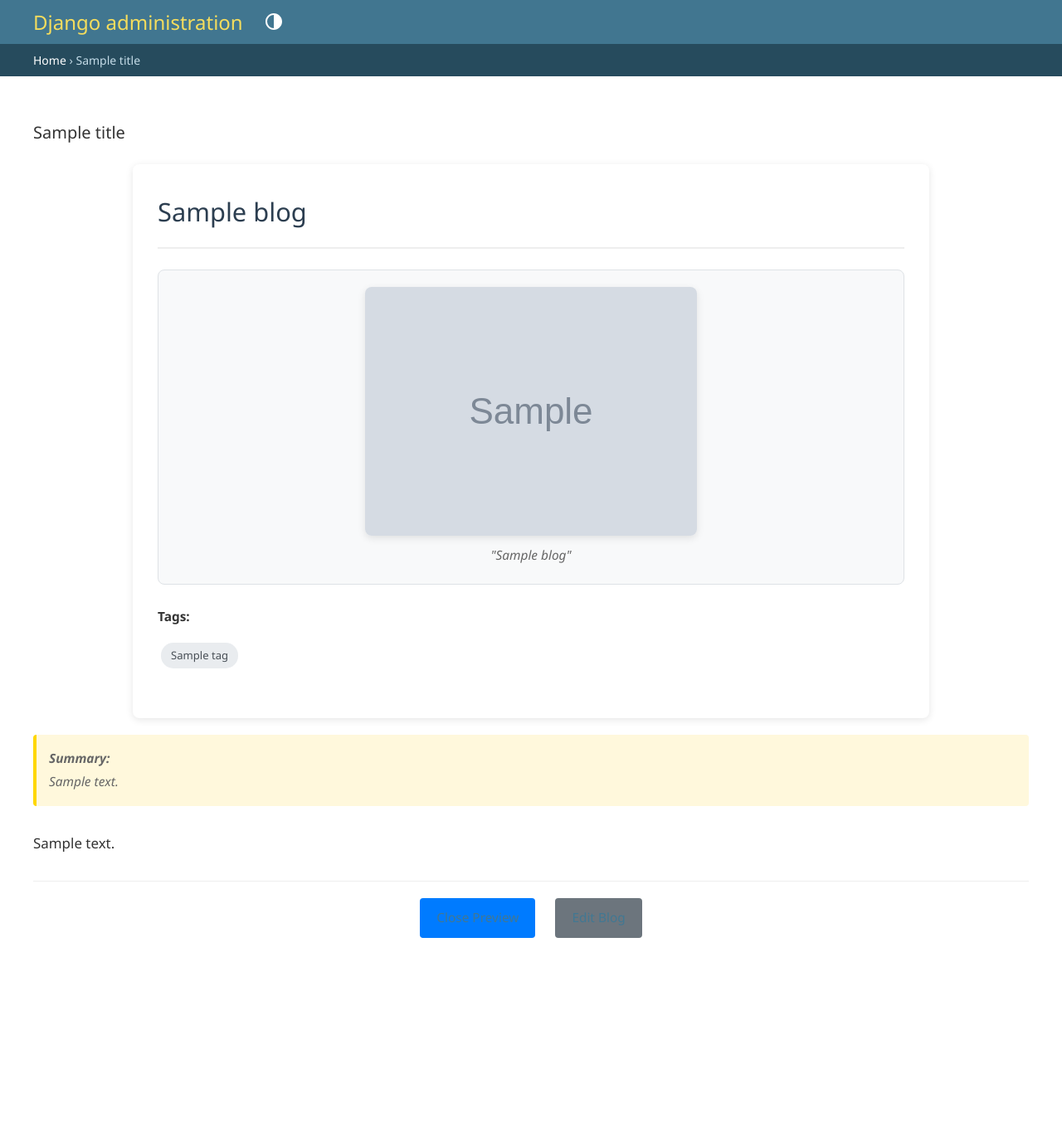
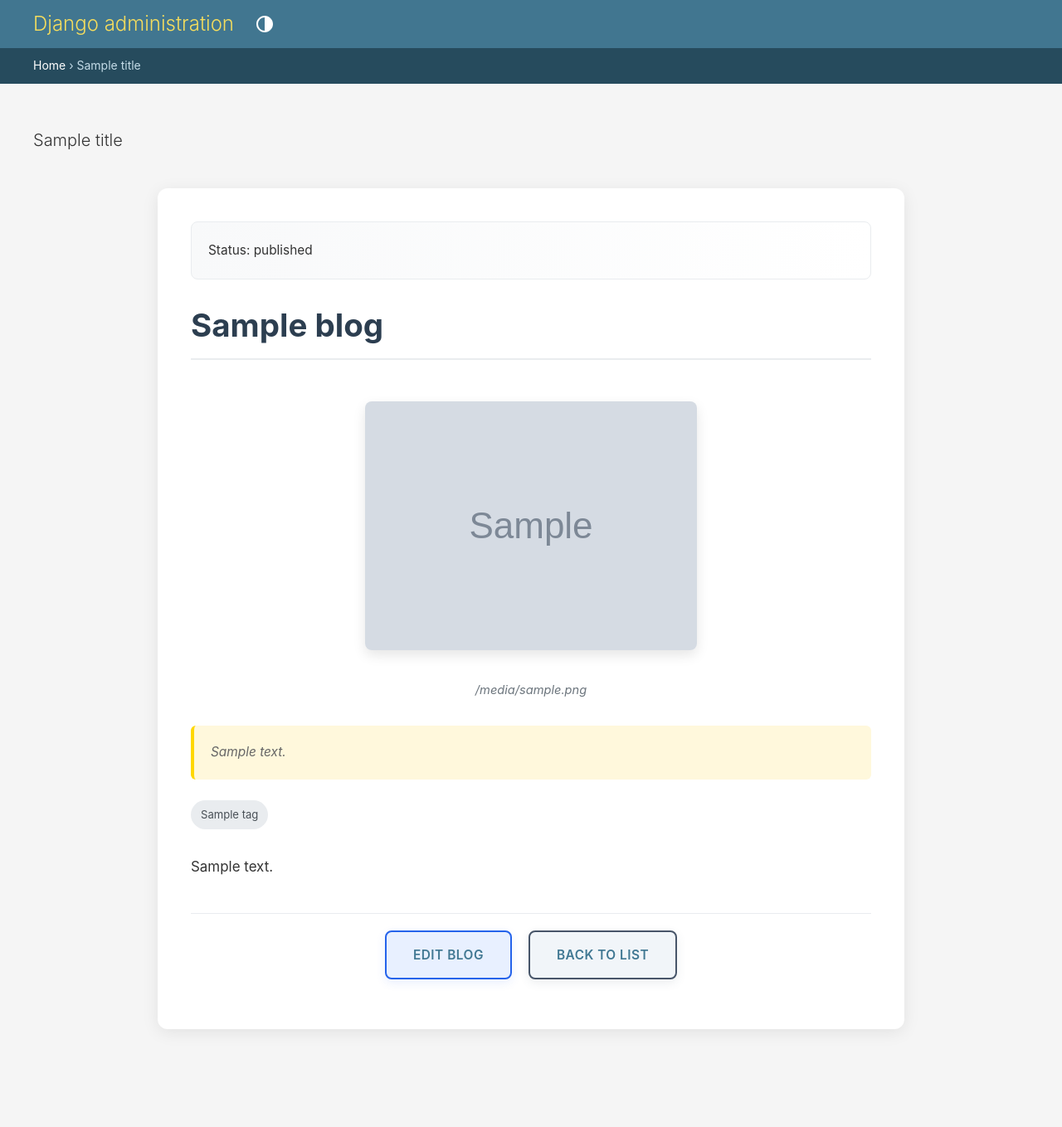
Before and after one commit to swastik404-ai/voter_management, a Django app: template blogs/templates/admin/blogs/blog/preview.html in a window 1280 px wide. Shown: the whole page at 83% size. Before the commit the page ends 1131 px from the top, so only its background shows below. Run offline with Django 5.2, Linux system fonts and the light colour scheme; the template is opened without the code that fills it: most values are stand-ins (such as "Sample title", 1, 10 or a date in 2020); grey boxes marked "Sample" are stand-in pictures.

Commit message:
preview.html

```diff
--- a/blogs/templates/admin/blogs/blog/preview.html
+++ b/blogs/templates/admin/blogs/blog/preview.html
@@ -3,165 +3,278 @@
 
 {% block extrastyle %}
 <style>
+    /* Modern Reset and Base Styles */
+    * {
+        margin: 0;
+        padding: 0;
+        box-sizing: border-box;
+    }
+
+    body {
+        background: #f5f5f5;
+        font-family: -apple-system, BlinkMacSystemFont, "Segoe UI", Roboto, "Helvetica Neue", Arial, sans-serif;
+        line-height: 1.6;
+        color: #333;
+    }
+
+    /* Container Layout */
     .preview-container {
         max-width: 900px;
-        margin: 20px auto;
-        padding: 30px;
+        margin: 40px auto;
+        padding: 40px;
         background: white;
-        box-shadow: 0 2px 10px rgba(0,0,0,0.1);
-        border-radius: 8px;
+        box-shadow: 0 4px 20px rgba(0,0,0,0.08);
+        border-radius: 12px;
     }
 
+    /* Preview Header */
+    .preview-header {
+        background: linear-gradient(to right, #f8f9fa, #ffffff);
+        padding: 20px;
+        border-radius: 8px;
+        margin-bottom: 30px;
+        display: flex;
+        justify-content: space-between;
+        align-items: center;
+        border: 1px solid #e9ecef;
+    }
+
+    .preview-info {
+        font-size: 0.95em;
+        color: #6c757d;
+    }
+
+    /* Blog Title */
     .blog-title {
         color: #2c3e50;
-        margin-bottom: 25px;
+        margin: 25px 0;
         padding-bottom: 15px;
-        border-bottom: 2px solid #eee;
-        font-size: 2em;
+        border-bottom: 2px solid #e9ecef;
+        font-size: 2.5em;
+        font-weight: 700;
+        line-height: 1.3;
     }
 
+    /* Featured Image Section */
     .featured-image-container {
-        margin: 20px 0;
-        text-align: center;
+        width: 100%;
+        margin: 30px auto;
+        display: flex;
+        flex-direction: column;
+        align-items: center;
+        justify-content: center;
+        background: transparent; /* Remove background for cleaner look */
+        padding: 0; /* Remove padding to ensure full-width alignment */
+        border: none; /* Remove border for cleaner look */
+    }
+
+    .featured-image-wrapper {
+        width: 100%;
+        max-width: 800px; /* Adjust this value based on your needs */
+        margin: 0 auto;
+        position: relative;
+        display: flex;
+        justify-content: center;
+        align-items: center;
+        overflow: hidden;
+        border-radius: 12px;
         background: #f8f9fa;
         padding: 20px;
-        border-radius: 8px;
-        border: 1px solid #dee2e6;
+        box-shadow: 0 4px 20px rgba(0,0,0,0.08);
     }
 
     .featured-image {
         max-width: 100%;
         height: auto;
+        display: block;
         border-radius: 8px;
-        box-shadow: 0 3px 10px rgba(0,0,0,0.1);
-        margin: 0 auto;
+        box-shadow: 0 6px 15px rgba(0,0,0,0.1);
+        transition: transform 0.3s ease;
+    }
+
+    .featured-image:hover {
+        transform: scale(1.02);
+    }
+
+    .image-caption {
+        width: 100%;
+        max-width: 800px;
+        margin-top: 15px;
+        color: #6c757d;
+        font-style: italic;
+        text-align: center;
+        font-size: 0.95em;
+        padding: 0 20px;
+    }
+
+
+    /* Metadata Section */
+    .metadata {
+        background: #f8f9fa;
+        padding: 20px;
+        border-radius: 8px;
+        margin: 30px 0;
+        font-size: 0.95em;
+        color: #495057;
+        display: grid;
+        grid-template-columns: repeat(auto-fit, minmax(200px, 1fr));
+        gap: 20px;
+    }
+
+    .metadata-item {
+        padding: 10px;
+        background: white;
+        border-radius: 6px;
+        box-shadow: 0 2px 8px rgba(0,0,0,0.04);
+    }
+
+    .metadata-label {
+        font-weight: 600;
+        color: #495057;
+        margin-bottom: 5px;
         display: block;
     }
 
-    .image-caption {
-        margin-top: 10px;
-        color: #666;
-        font-style: italic;
+    /* Tags Section */
+    .tags-container {
+        margin: 20px 0;
+        display: flex;
+        flex-wrap: wrap;
+        gap: 10px;
     }
 
-    .metadata {
-        background: #f8f9fa;
-        padding: 15px;
-        border-radius: 6px;
-        margin: 20px 0;
-        font-size: 0.9em;
+    .tag {
+        background: #e9ecef;
         color: #495057;
+        padding: 6px 12px;
+        border-radius: 20px;
+        font-size: 0.85em;
+        transition: all 0.3s ease;
     }
 
-    .metadata-item {
-        margin: 8px 0;
-        padding: 5px 0;
-        border-bottom: 1px solid #dee2e6;
+    .tag:hover {
+        background: #dee2e6;
+        transform: translateY(-1px);
     }
 
-    .metadata-item:last-child {
-        border-bottom: none;
+    /* Content Section */
+    .content {
+        line-height: 1.8;
+        color: #333;
+        margin: 30px 0;
+        font-size: 1.1em;
     }
 
-    .preview-header {
-        background: #f8f9fa;
-        padding: 15px 20px;
-        border-radius: 6px;
-        margin-bottom: 20px;
-        display: flex;
-        justify-content: space-between;
-        align-items: center;
-        border: 1px solid #dee2e6;
+    .content p {
+        margin-bottom: 1.5em;
     }
 
-    .preview-info {
-        font-size: 0.9em;
-        color: #666;
+    .content img {
+        max-width: 100%;
+        height: auto;
+        margin: 20px 0;
+        border-radius: 8px;
     }
 
-    .user-info {
-        font-weight: 500;
-        color: #495057;
-    }
-
+    /* Summary Section */
     .summary {
         font-style: italic;
         color: #666;
-        margin: 20px 0;
-        padding: 15px;
+        margin: 25px 0;
+        padding: 20px;
         background: #fff8dc;
         border-left: 4px solid #ffd700;
-        border-radius: 4px;
+        border-radius: 6px;
+        line-height: 1.6;
     }
 
-    .content {
-        line-height: 1.8;
-        color: #333;
-        margin-top: 30px;
-        font-size: 1.1em;
-    }
-
-    .action-buttons {
-        margin-top: 30px;
-        text-align: center;
+    /* Action Buttons */
+        .action-buttons {
+        margin-top: 40px;
         padding: 20px 0;
-        border-top: 1px solid #eee;
+        border-top: 1px solid #e9ecef;
+        display: flex;
+        justify-content: center;
+        gap: 20px;
     }
 
     .btn {
         display: inline-block;
-        padding: 10px 20px;
-        margin: 0 10px;
-        border-radius: 4px;
+        padding: 14px 32px;
+        border-radius: 8px;
         text-decoration: none;
-        font-weight: 500;
+        font-weight: 600;
         cursor: pointer;
+        transition: all 0.3s ease;
+        font-size: 1em;
+        text-transform: uppercase;
+        letter-spacing: 0.5px;
+        border: 2px solid transparent;
+    }
+
+    /* New Light Button Styles */
+    .btn-primary {
+        background: #e8f0ff; /* Light blue background */
+        color: #2563eb; /* Darker blue text */
+        border: 2px solid #2563eb; /* Border matching text */
+        box-shadow: 0 4px 12px rgba(37, 99, 235, 0.1);
+    }
+
+    .btn-secondary {
+        background: #f1f5f9; /* Light gray background */
+        color: #475569; /* Slate text */
+        border: 2px solid #475569; /* Border matching text */
+        box-shadow: 0 4px 12px rgba(71, 85, 105, 0.1);
+    }
+
+    /* Hover Effects */
+    .btn-primary:hover {
+        background: #2563eb; /* Darker blue background on hover */
+        color: white;
+        box-shadow: 0 6px 15px rgba(37, 99, 235, 0.2);
+    }
+
+    .btn-secondary:hover {
+        background: #475569; /* Slate background on hover */
+        color: white;
+        box-shadow: 0 6px 15px rgba(71, 85, 105, 0.2);
+    }
+
+    /* Active state */
+    .btn:active {
+        transform: translateY(1px);
+        box-shadow: 0 2px 8px rgba(0,0,0,0.1);
+    }
+
+    /* Focus state for accessibility */
+    .btn:focus {
+        outline: none;
+        box-shadow: 0 0 0 3px rgba(37, 99, 235, 0.3);
+    }
+
+    /* Hover transition */
+    .btn {
         transition: all 0.3s ease;
     }
 
-    .btn-primary {
-        background: #007bff;
-        color: white;
-        border: none;
+    /* Additional hover effect */
+    .btn:hover {
+        transform: translateY(-2px);
     }
 
-    .btn-secondary {
-        background: #6c757d;
-        color: white;
-        border: none;
-    }
+    /* Responsive styles */
+    @media (max-width: 768px) {
+        .action-buttons {
+            flex-direction: column;
+            gap: 15px;
+            padding: 15px 0;
+        }
 
-    .btn:hover {
-        opacity: 0.9;
-        transform: translateY(-1px);
-    }
-
-    .tags {
-        margin: 15px 0;
-    }
-
-    .tag {
-        display: inline-block;
-        background: #e9ecef;
-        padding: 4px 12px;
-        border-radius: 15px;
-        font-size: 0.85em;
-        margin: 2px 4px;
-        color: #495057;
-    }
-
-    .no-image {
-        padding: 40px;
-        text-align: center;
-        color: #6c757d;
-        background: #f8f9fa;
-        border: 2px dashed #dee2e6;
-        border-radius: 8px;
-    }
-
-    @media print {
-        .action-buttons {
-            display: none;
+        .btn {
+            width: 100%;
+            padding: 12px 24px;
+            font-size: 0.95em;
+            text-align: center;
         }
     }
 </style>
@@ -169,50 +282,37 @@
 
 {% block content %}
 <div class="preview-container">
+    <div class="preview-header">
 
+        <div class="preview-status">
+            Status: <span class="status-badge status-{{ blog.status|lower }}">{{ blog.status }}</span>
+        </div>
+    </div>
 
     <h1 class="blog-title">{{ blog.title }}</h1>
 
     {% if blog.featured_image %}
     <div class="featured-image-container">
-        <img
-            src="{{ blog.featured_image.url }}"
-            alt="{{ blog.title }}"
-            class="featured-image"
-            onerror="this.style.display='none'; this.nextElementSibling.style.display='block';"
-        >
-        <div class="no-image" style="display: none;">
-            Unable to load featured image
-        </div>
-        <div class="image-caption">
-             "{{ blog.title }}"
-        </div>
-    </div>
-    {% else %}
-    <div class="featured-image-container">
-        <div class="no-image">
-            No featured image available
-        </div>
+        <img src="{{ blog.featured_image.url }}" alt="{{ blog.title }}" class="featured-image">
+        {% if blog.image_caption %}
+        <div class="image-caption">{{ blog.image_caption }}</div>
+        {% endif %}
     </div>
     {% endif %}
 
 
-        {% if blog.tags %}
-        <div class="metadata-item">
-            <strong>Tags:</strong>
-            <div class="tags">
-                {% for tag in blog.tags.split %}
-                    <span class="tag">{{ tag }}</span>
-                {% endfor %}
-            </div>
-        </div>
-        {% endif %}
-    </div>
 
     {% if blog.summary %}
     <div class="summary">
-        <strong>Summary:</strong><br>
         {{ blog.summary }}
+    </div>
+    {% endif %}
+
+    {% if blog.tags.all %}
+    <div class="tags-container">
+        {% for tag in blog.tags.all %}
+        <span class="tag">{{ tag.name }}</span>
+        {% endfor %}
     </div>
     {% endif %}
 
@@ -221,52 +321,8 @@
     </div>
 
     <div class="action-buttons">
-        <a href="#" onclick="window.close();" class="btn btn-primary">Close Preview</a>
-        <a href="{% url 'admin:blogs_blog_change' blog.pk %}" class="btn btn-secondary">Edit Blog</a>
+        <a href="{% url 'admin:blogs_blog_change' blog.id %}" class="btn btn-primary">Edit Blog</a>
+        <a href="{% url 'admin:blogs_blog_changelist' %}" class="btn btn-secondary">Back to List</a>
     </div>
 </div>
-
-<script>
-document.addEventListener('DOMContentLoaded', function() {
-    // Handle external links
-    document.querySelectorAll('.content a').forEach(function(link) {
-        if (link.hostname !== window.location.hostname) {
-            link.target = '_blank';
-            link.rel = 'noopener noreferrer';
-        }
-    });
-
-    // Handle close button
-    document.querySelector('.btn-primary').addEventListener('click', function(e) {
-        e.preventDefault();
-        if (window.opener && !window.opener.closed) {
-            window.close();
-        } else {
-            window.history.back();
-        }
-    });
-
-    // Handle featured image
-    const featuredImage = document.querySelector('.featured-image');
-    if (featuredImage) {
-        featuredImage.addEventListener('load', function() {
-            console.log('Featured image loaded successfully');
-            this.style.display = 'block';
-            const noImage = this.nextElementSibling;
-            if (noImage) {
-                noImage.style.display = 'none';
-            }
-        });
-
-        featuredImage.addEventListener('error', function() {
-            console.error('Error loading featured image');
-            this.style.display = 'none';
-            const noImage = this.nextElementSibling;
-            if (noImage) {
-                noImage.style.display = 'block';
-            }
-        });
-    }
-});
-</script>
 {% endblock %}
```
